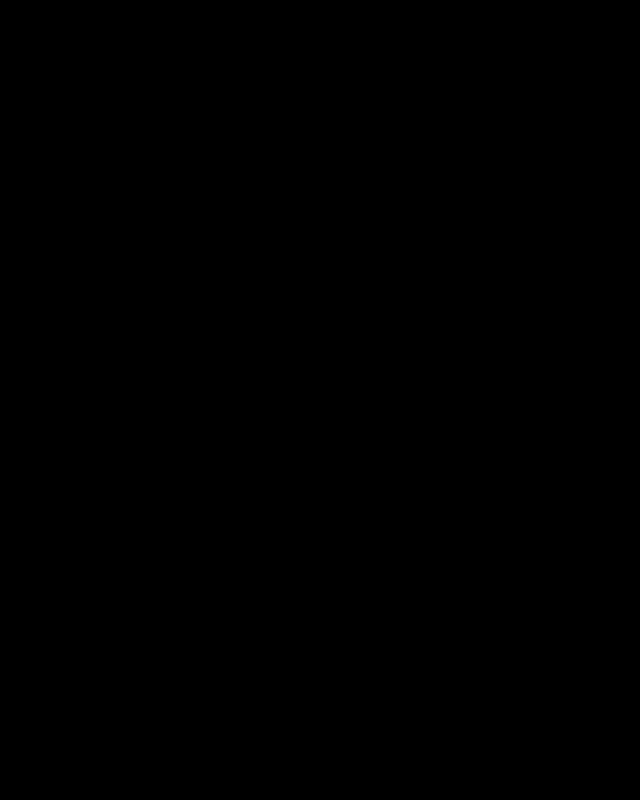
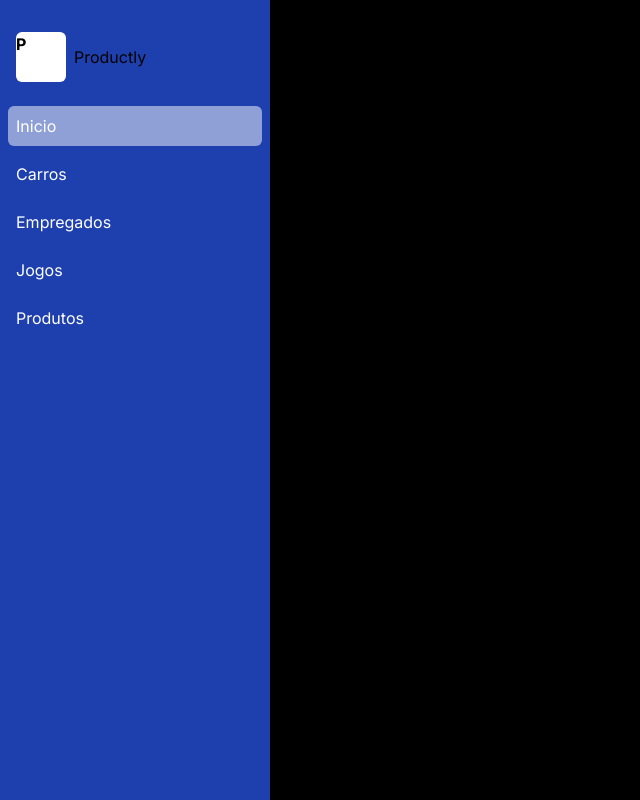
Before and after one commit to Danrocha08/front-projeto-yasmin-02, a Next.js app: page / in a window 1280 px wide. Shown: the whole page, without its empty margins (0-640 px from the left). Built offline with nearby package versions, Linux system fonts and the light colour scheme.

Commit message:
feat: sidebar criado

```diff
--- a/src/app/page.tsx
+++ b/src/app/page.tsx
@@ -1,7 +1,11 @@
+"use client";
+
+import { Sidebar } from "@/components/Sidebar";
+
 export default function Home() {
   return (
-    <main className="min-h-screen bg-black">
-      <p>Oi</p>
+    <main className="flex items-start min-h-screen bg-black">
+      <Sidebar />
     </main>
   );
 }
--- /dev/null
+++ b/src/components/Sidebar.tsx
@@ -0,0 +1,91 @@
+"use client";
+
+import { usePathname, useRouter } from "next/navigation";
+import { useEffect, useState } from "react";
+
+export const Sidebar = () => {
+  const router = useRouter();
+  const pathname = usePathname();
+  const [sidebarEstado, setSidebarEstado] = useState<boolean>(false);
+  const [itensMenu, setItensMenu] = useState<
+    { item: string; path: string; selecionado: boolean }[]
+  >([
+    {
+      item: "Inicio",
+      path: "/",
+      selecionado: false,
+    },
+    {
+      item: "Carros",
+      path: "/carros",
+      selecionado: false,
+    },
+    {
+      item: "Empregados",
+      path: "/empregados",
+      selecionado: false,
+    },
+    {
+      item: "Jogos",
+      path: "/jogos",
+      selecionado: false,
+    },
+    {
+      item: "Produtos",
+      path: "/produtos",
+      selecionado: false,
+    },
+  ]);
+
+  useEffect(() => {
+    const atualizaSelecao = () => {
+      const novoItensMenu = itensMenu.map((item) => ({
+        ...item,
+        selecionado: pathname === item.path,
+      }));
+      setItensMenu(novoItensMenu);
+    };
+    atualizaSelecao();
+  }, [pathname]);
+
+  function handleEstadoSidebar() {
+    setSidebarEstado(!sidebarEstado);
+  }
+
+  return (
+    <nav
+      className={`w-[270px] bg-blue-800 px-2 py-8 flex flex-col gap-6 min-h-screen`}
+    >
+      <span className="flex gap-2 items-center px-2">
+        <b className="w-[50px] h-[50px] bg-white rounded-md">P</b>
+        <p>Productly</p>
+      </span>
+      <span className="flex flex-col gap-2">
+        <ul className="flex flex-col gap-2 text-white">
+          {itensMenu.map((itemMenu) => (
+            <li
+              key={itemMenu.path}
+              className={`${
+                itemMenu.selecionado ? "bg-white bg-opacity-50" : ""
+              } cursor-pointer p-2 rounded-md`}
+              onClick={() => router.push(itemMenu.path)}
+            >
+              {itemMenu.item}
+            </li>
+          ))}
+        </ul>
+      </span>
+    </nav>
+  );
+};
+
+export default function Home() {
+  return (
+    <main className="min-h-screen bg-black flex">
+      <Sidebar />
+      <div className="flex-1 p-6">
+        <h1 className="text-white">Conteúdo principal</h1>
+      </div>
+    </main>
+  );
+}
```
Also changed, not shown: src/services/carro/carro.service.ts (deleted).
